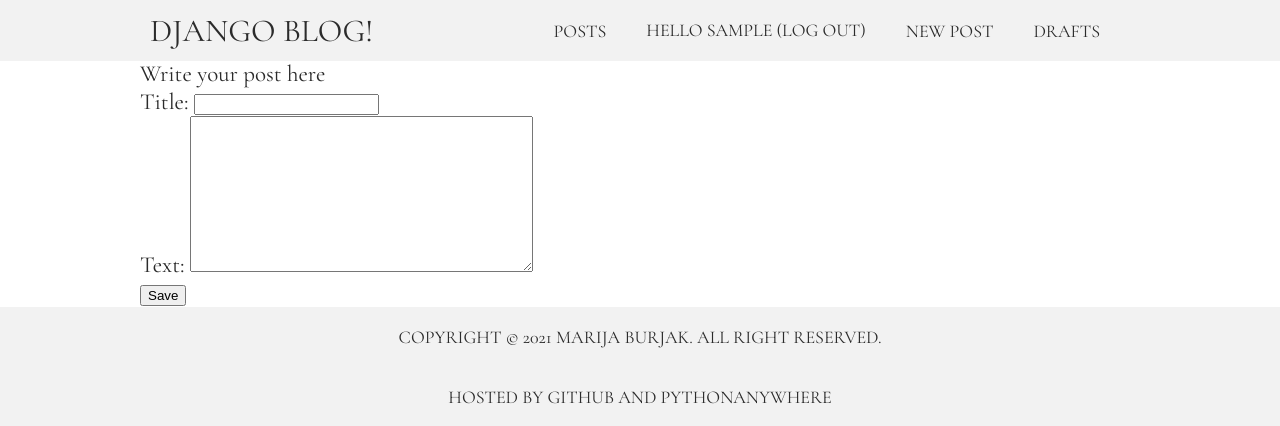
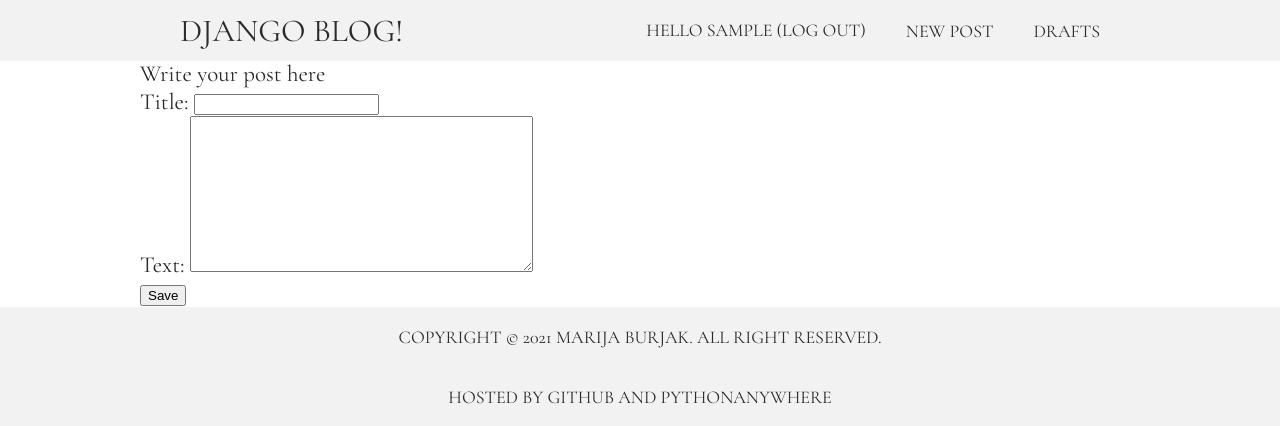
Before and after one commit to HangeZoe/django-blog-template, a Django app: page /post/new/ in a window 1280 px wide. Shown: the top 426 px of the page. Run offline with Django 3.2, Linux system fonts and the light colour scheme; the visitor is signed in with stand-in values (Sample User, id 1).

Commit message:
feat: update base html/css files

```diff
--- a/blog/static/css/blog.css
+++ b/blog/static/css/blog.css
@@ -26,6 +26,9 @@ time, mark, audio, video {
   box-sizing: inherit;
 }
 
+a {
+  text-decoration: none;
+}
 /* End reset */
 
 
@@ -65,11 +68,13 @@ header {
 }
 
 .header__logo-text {
-  margin-left: 10px;
+  text-decoration: none;
+  margin-left: 40px;
   font-family: 'Cormorant Garamond', serif;
   font-size: 32px;
   line-height: 60px;
   text-transform: uppercase;
+  color: #2b2b2b;
 }
 
 .header__list {
--- a/blog/templates/blog/base.html
+++ b/blog/templates/blog/base.html
@@ -16,13 +16,10 @@
         <header class="header">
           <div class="header__wrapper">
             <div class="header__logo">
-              <p class="header__logo-text">Django blog!</p>
+              <a href="http://hangezoe.pythonanywhere.com/" class="header__logo-text">Django blog!</a>
             </div>
             <nav class="header__nav">
               <ul class="header__list">
-                <li class="header__item">
-                  <a href="http://hangezoe.pythonanywhere.com/" class="header__link">Posts</a>
-                </li>
                 {% if user.is_authenticated %}
                 <li class="header__item">
                   <p class="header__link">Hello {{ user.username }} <small>(<a href="{% url 'logout' %}" class="header__link">Log out</a>)</small></p>
--- a/blog/templates/blog/post_edit.html
+++ b/blog/templates/blog/post_edit.html
@@ -1,7 +1,7 @@
 {% extends 'blog/base.html' %}
 
 {% block content %}
-    <h2 class="latest-article__title">Write your post here</h2>
+    <h1 class="latest-article__title">Write your post here</h1>
     <form method="POST" class="post-form">{% csrf_token %}
         {{ form.as_p }}
         <button type="submit" class="button-save">Save</button>
```
